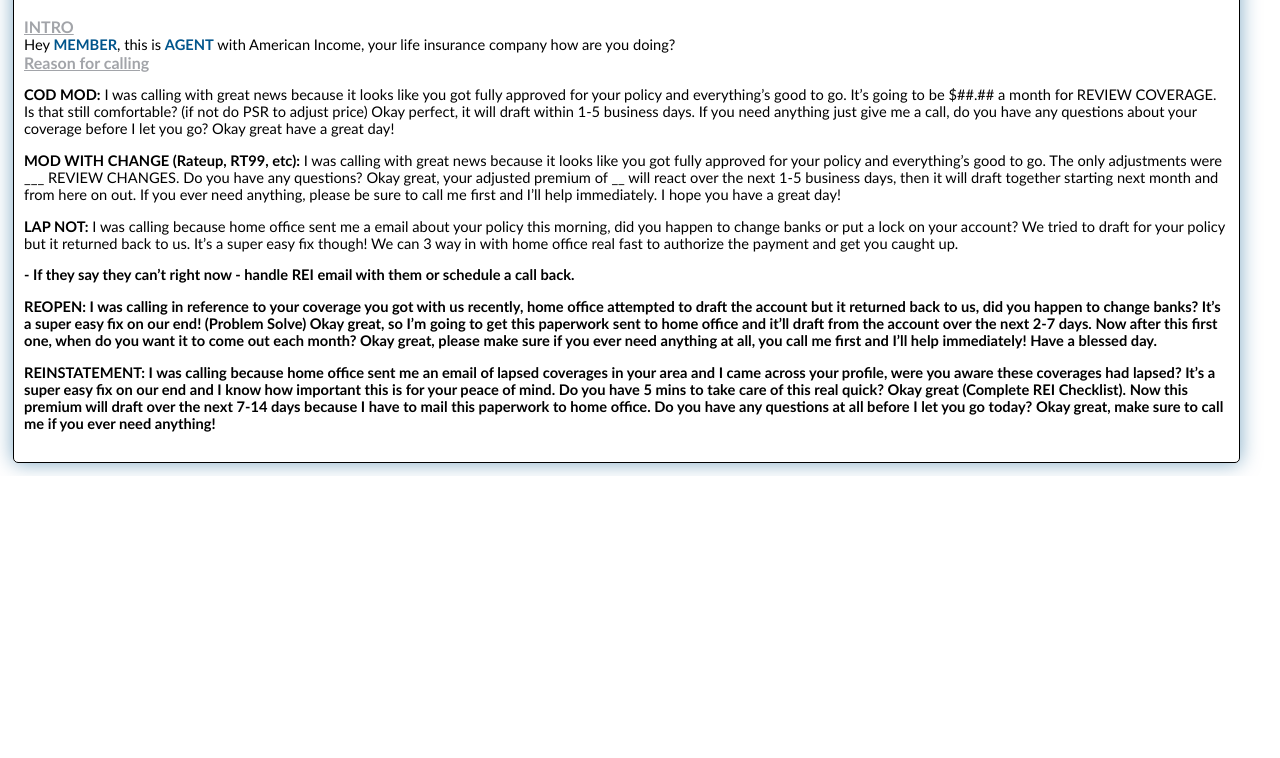
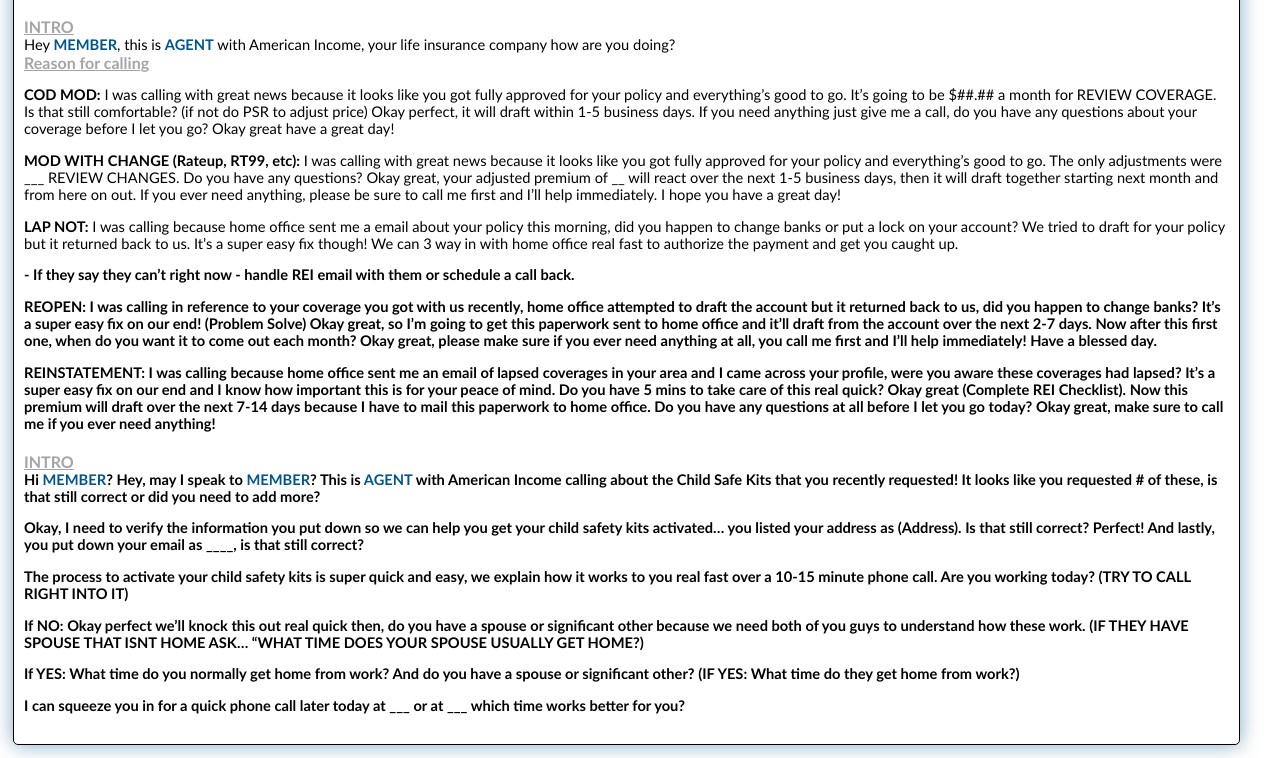
Before and after one commit to kjvaughns/scripts, a plain HTML site: page index.html in a window 1280 px wide. Shown: the part 1217-1975 px from the top of the page. Before the commit the page ends 1693 px from the top, so only its background shows below. Drawn offline with Linux system fonts and the light colour scheme; a web font is replaced by a local one.

Commit message:
Update index.html

```diff
--- a/index.html
+++ b/index.html
@@ -20,6 +20,7 @@
                     <option value="POS">POS</option>
                     <option value="LAPSED_POS">LAPSED POS</option>
                     <option value="POLICY_SERVICE">POLICY SERVICE SCRIPTS</option>
+                    <option value="POLICY_SERVICE">CHILD SAFE KIT</option>
                 </select>
 
                 <!-- Input fields -->
@@ -112,6 +113,21 @@
                    <p><strong>REINSTATEMENT:</strong> I was calling because home office sent me an email of lapsed coverages in your area and I came across your profile, were you aware these coverages had lapsed? It’s a super easy fix on our end and I know how important this is for your peace of mind. Do you have 5 mins to take care of this real quick? Okay great (Complete REI Checklist). Now this premium will draft over the next 7-14 days because I have to mail this paperwork to home office. Do you have any questions at all before I let you go today? Okay great, make sure to call me if you ever need anything!
                 </div>
             </span>
+
+            <span class="script-type CHILD SAFE KIT">
+                <div class="phone-step-container">
+                    <span class="phone-step">INTRO</span><br>
+                    Hi <span class="VERBALChar memberDisplay">MEMBER</span>? Hey, may I speak to <span class="VERBALChar memberDisplay">MEMBER</span>? This is <span class="VERBALChar agentDisplay">AGENT</span> with American Income calling about the Child Safe Kits that you recently requested! It looks like you requested # of these, is that still correct or did you need to add more?<p>
+
+                    <p> Okay, I need to verify the information you put down so we can help you get your child safety kits activated… you listed your address as (Address). Is that still correct? Perfect! And lastly, you put down your email as ____, is that still correct?
+
+                    <p> The process to activate your child safety kits is super quick and easy, we explain how it works to you real fast over a 10-15 minute phone call. Are you working today? (TRY TO CALL RIGHT INTO IT)
+                    <p><strong>If NO:</strong> Okay perfect we’ll knock this out real quick then, do you have a spouse or significant other because we need both of you guys to understand how these work. (IF THEY HAVE SPOUSE THAT ISNT HOME ASK… “WHAT TIME DOES YOUR SPOUSE USUALLY GET HOME?)
+                    <p><strong>If YES:</strong> What time do you normally get home from work? And do you have a spouse or significant other? (IF YES: What time do they get home from work?)</p>
+
+                    <p> I can squeeze you in for a quick phone call later today at ___ or at ___ which time works better for you?
+                </div>
+            </span>
         </div>
 
         <!-- Right Column -->
```
